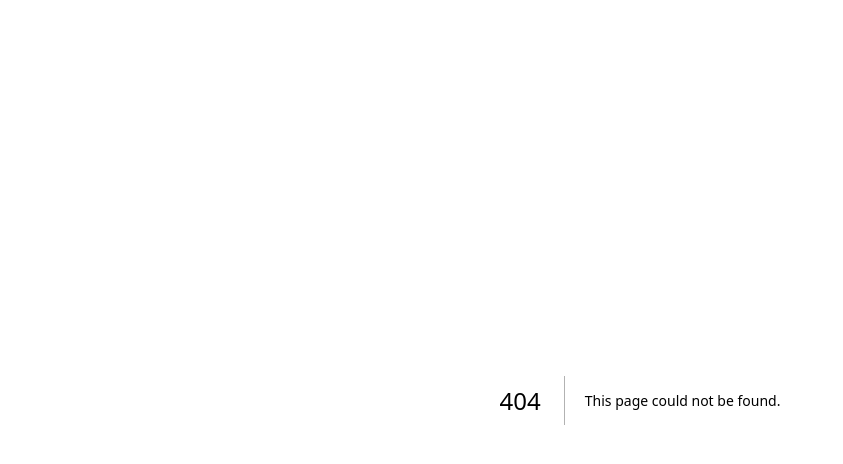
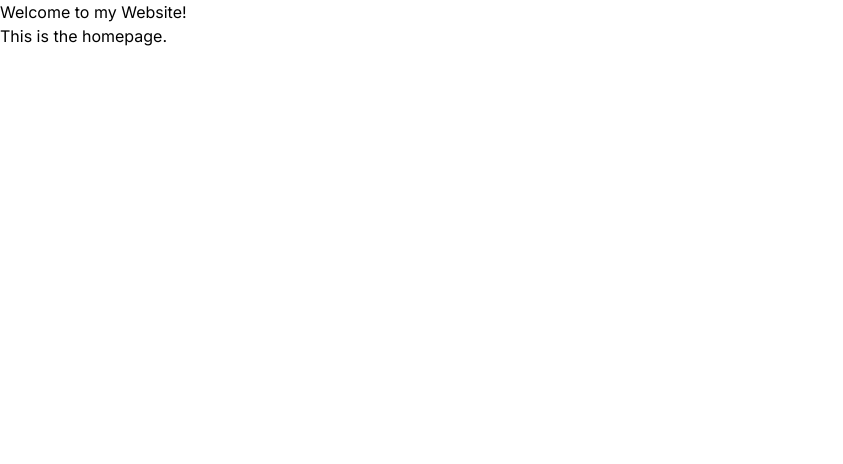
Before and after one commit to ashutoshv4929/createxyz-project, a Next.js app: page / in a window 1280 px wide. Before the commit this address had no page. Shown: the top 464 px of the page, without its empty margins (0-843 px from the left). Built offline with nearby package versions, Linux system fonts and the light colour scheme.

Commit message:
Create page.jsx

```diff
--- /dev/null
+++ b/src/app/page.jsx
@@ -0,0 +1,12 @@
+import React from 'react';
+
+const HomePage = () => {
+  return (
+    <div>
+      <h1>Welcome to my Website!</h1>
+      <p>This is the homepage.</p>
+    </div>
+  );
+};
+
+export default HomePage;
```
